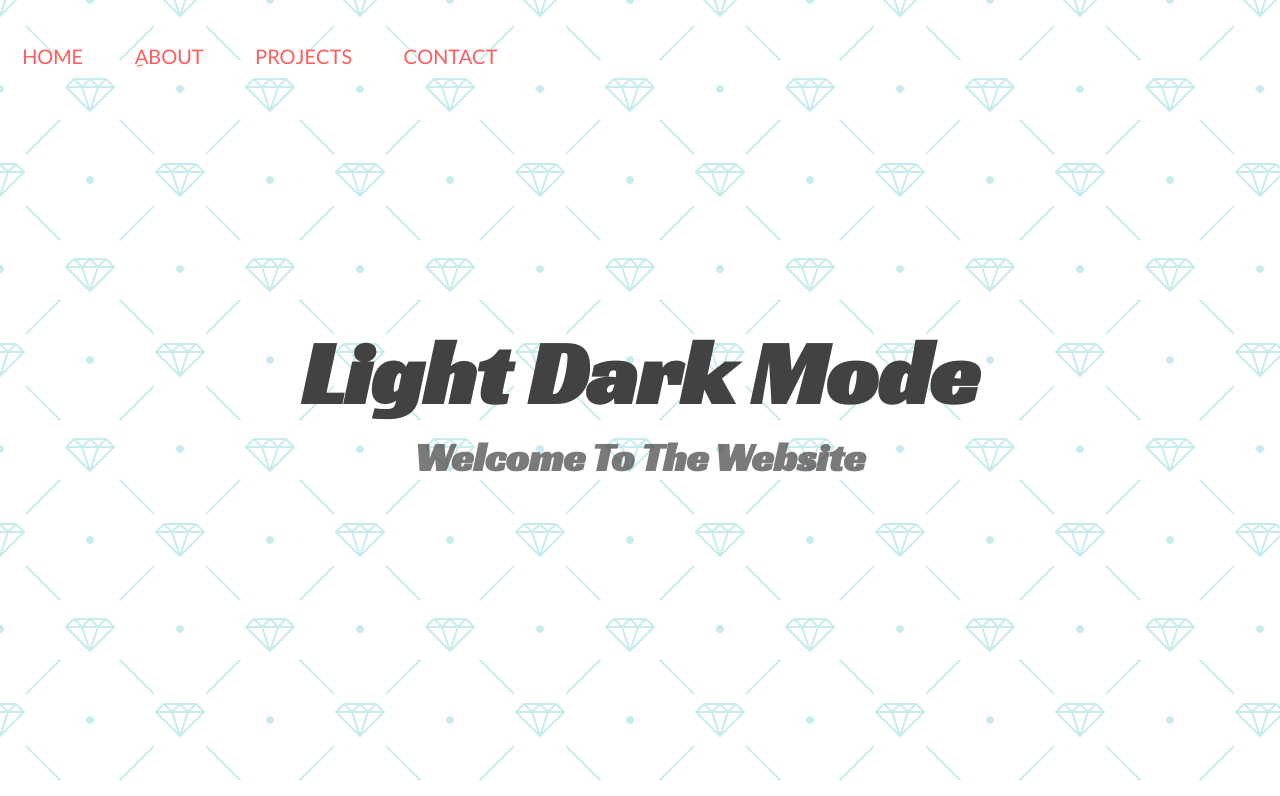
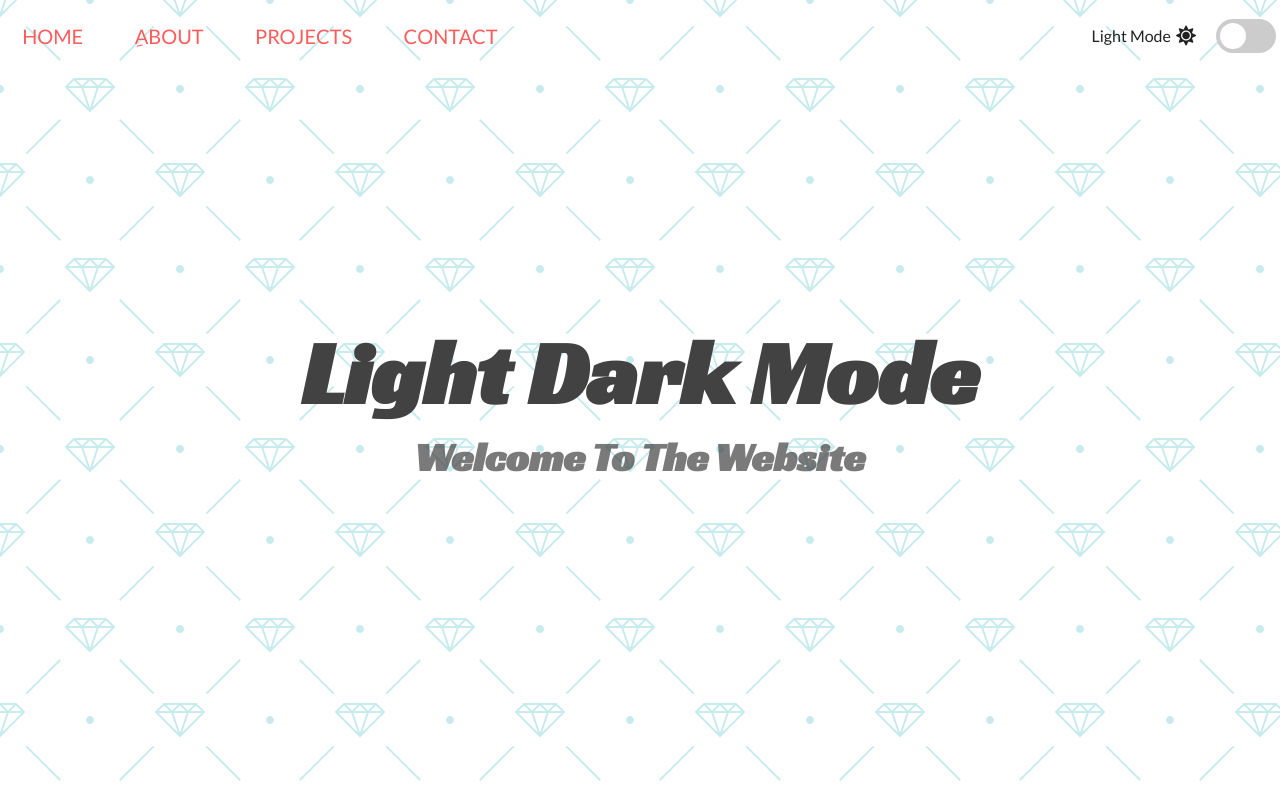
Before and after one commit to khaledrefaat/React-Projects, a React (Create React App) app in the folder dark-light mode/: page / in a window 1280 px wide. Shown: the top 796 px of the page. Built offline with nearby package versions, Linux system fonts and the light colour scheme.

Commit message:
toggle icon and code added

```diff
--- a/dark-light mode/src/component/Nav.css
+++ b/dark-light mode/src/component/Nav.css
@@ -1,7 +1,8 @@
 .list {
     position: fixed;
-    top: 3rem;
+    top: 1rem;
     z-index: 2;
+    width: 100%;
 }
 
 nav .list-item {
@@ -16,3 +17,74 @@
     background-color: transparent !important;
     color: var(--on-background) !important;
 }
+
+.switch-container {
+    display: flex;
+    align-items: center;
+}
+
+.switch-container span {
+    margin-right: 1rem;
+    font-size: 1.6rem;
+    text-transform: capitalize !important;
+}
+
+span i {
+    font-size: 2rem;
+    margin-left: .5rem;
+}
+
+.theme-switch {
+    position: relative;
+    display: inline-block;
+    width: 6rem;
+    height: 3.4rem;
+}
+
+.theme-switch input {
+    opacity: 0;
+    width: 0;
+    height: 0;
+}
+
+.slider {
+    position: absolute;
+    cursor: pointer;
+    top: 0;
+    left: 0;
+    bottom: 0;
+    right: 0;
+    background-color: #ccc;
+    transition: all .4s ease-out;
+}
+
+.slider:before {
+    position: absolute;
+    content: "";
+    width: 2.6rem;
+    height: 2.6rem;
+    left: 4px;
+    bottom: 4px;
+    background-color: var(--background);
+    transition: all .4s ease-out;
+}
+
+input:checked + .slider {
+    background-color: var(--primary-color);
+}
+
+input:focus + .slider {
+    box-shadow: 0 0 1px var(--primary-color);
+}
+
+input:checked + .slider::before {
+    transform: translateX(2.6rem);
+}
+
+.slider.round {
+    border-radius: 3.4rem;
+}
+
+.slider.round:before {
+    border-radius: 50%;
+}
--- a/dark-light mode/src/component/Nav.js
+++ b/dark-light mode/src/component/Nav.js
@@ -16,6 +16,16 @@
 			<a href="#" className="item list-item">
 				contact
 			</a>
+			<div className="right menu switch-container">
+				<span id="toggle-icon" className="ui item">
+					light mode
+					<i className="fas fa-sun" />
+				</span>
+				<label className="theme-switch">
+					<input type="checkbox" />
+					<div className="slider round" />
+				</label>
+			</div>
 		</nav>
 	);
 };
```
